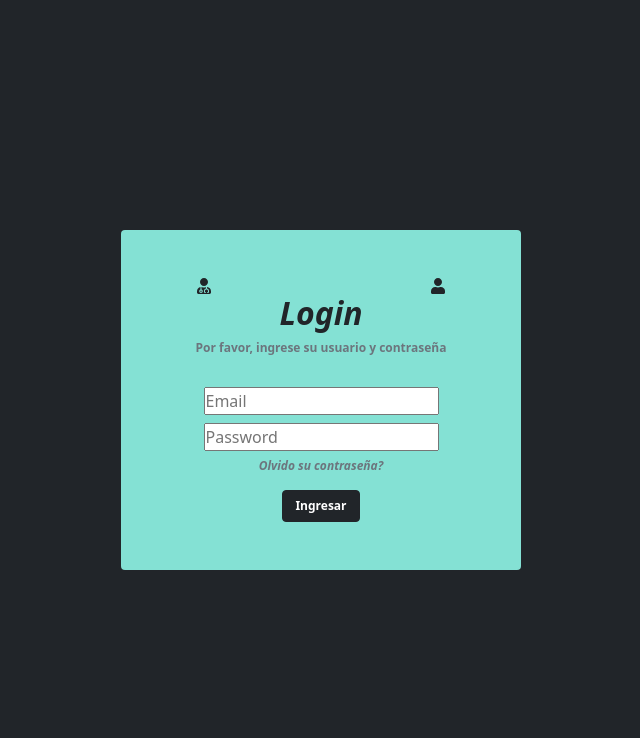
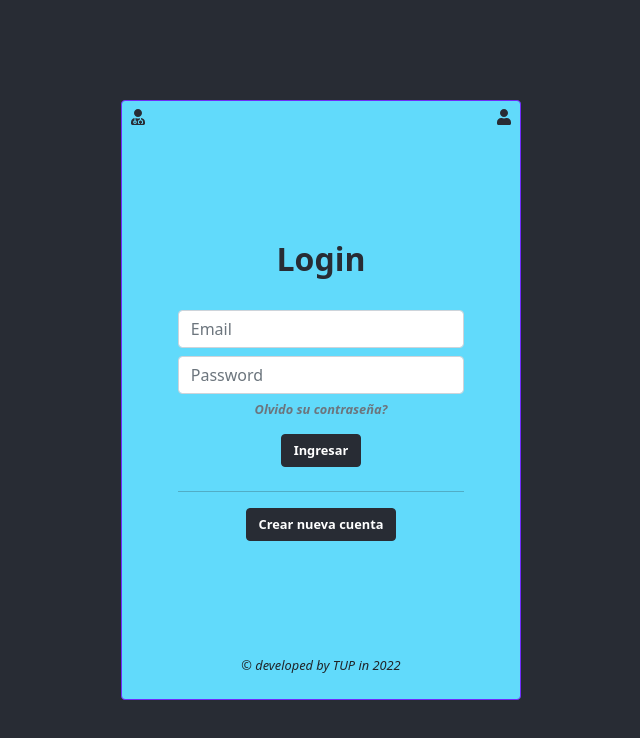
Before and after one commit to BaltazarG/tpi-react, a React (Create React App) app: page / in a window 1280 px wide. Shown: the top 738 px of the page, without its empty margins (319-959 px from the left). Built offline with nearby package versions, Linux system fonts and the light colour scheme.

Commit message:
login page ui finished and validations started

```diff
--- a/package.json
+++ b/package.json
@@ -11,6 +11,7 @@
     "react-dom": "^18.1.0",
     "react-icons": "^4.3.1",
     "react-scripts": "5.0.1",
+    "sass": "^1.51.0",
     "web-vitals": "^2.1.4"
   },
   "scripts": {
--- a/src/App.css
+++ b/src/App.css
@@ -1,3 +1,3 @@
-.full-width {
+.app {
   min-height: 100vh;
 }
--- a/src/App.js
+++ b/src/App.js
@@ -3,7 +3,7 @@ import Login from "./components/Login";
 
 function App() {
   return (
-    <div className="full-width d-flex justify-content-center align-items-center bg-dark">
+    <div className="app d-flex justify-content-center align-items-center bg-dark">
       <Login />
     </div>
   );
--- /dev/null
+++ b/src/components/ErrorMessage.css
@@ -0,0 +1,2 @@
+.message {
+}
--- /dev/null
+++ b/src/components/ErrorMessage.jsx
@@ -0,0 +1,14 @@
+import React from "react";
+import "./ErrorMessage.css";
+
+const ErrorMessage = () => {
+  return (
+    <div className="message  w-75 rounded pt-3">
+      <p className="text-danger text-center fw-bold">
+        El campo email es requerido
+      </p>
+    </div>
+  );
+};
+
+export default ErrorMessage;
--- a/src/components/Login.css
+++ b/src/components/Login.css
@@ -1,7 +1,12 @@
+@import url("https://fonts.googleapis.com/css2?family=Montserrat:ital,wght@1,500&display=swap");
 .box-size {
   width: 400px;
-  height: auto;
+  min-height: 600px;
 }
 .paragraph {
-  font-size: 12px;
+  font-size: 0.8rem;
 }
+
+.fst-montserrat {
+  font-family: "Montserrat", sans-serif;
+}
--- a/src/components/Login.jsx
+++ b/src/components/Login.jsx
@@ -1,28 +1,84 @@
 import "./Login.css";
 import { FaUserMd, FaUser } from "react-icons/fa";
+import { useState } from "react";
+import ErrorMessage from "./ErrorMessage";
+
+const initialForm = {
+  email: "",
+  password: "",
+};
+
 const Login = () => {
+  const [form, setForm] = useState(initialForm);
+  const [emailError, setEmailError] = useState(false);
+  const [passwordError, setPasswordError] = useState(false);
+
+  const handleForm = (e) => {
+    setForm({
+      ...form,
+      [e.target.name]: e.target.value,
+    });
+  };
+
+  const validations = (e) => {
+    // const regEmail =
+    //   '/^(([^<>()[].,;:s@"]+(.[^<>()[].,;:s@"]+)*)|(".+"))@(([^<>()[].,;:s@"]+.)+[^<>()[].,;:s@"]{2,})$/i';
+    // if (regEmail.test(form.email)) {
+    //   setEmailError(true);
+    // }
+  };
+
+  const handleSubmit = (e) => {
+    validations();
+    e.preventDefault();
+  };
   return (
-    <div className="bg-primary box-size d-flex justify-content-center align-items-center flex-column py-5 rounded ">
-      <div className="text-center">
-        <div className="d-flex justify-content-between">
+    <div className="bg-primary box-size d-flex justify-content-between align-items-center flex-column p-2 rounded border border-secondary">
+      <div className="d-flex justify-content-between w-100 text-dark">
         <FaUserMd />
         <FaUser />
       </div>
-        <h2 className="fs-2 fw-bold fst-italic">Login</h2>
-        <h4 className="paragraph fw-bold text-secondary">
-          Por favor, ingrese su usuario y contraseña
-        </h4>
-      </div>
-      <form className="d-flex flex-column justify-content-center align-items-center gap-2 mt-4">
-        <input type="email" placeholder="Email" />
-        <input type="password" placeholder="Password" />
-        <h4 className="paragraph fw-bold text-secondary fst-italic">
+      <div className="d-flex flex-column justify-content-center align-center w-75">
+        <h2 className="fw-bold text-dark text-center">Login</h2>
+        <form
+          className="d-flex flex-column justify-content-center align-items-center gap-2 mt-4"
+          onSubmit={handleSubmit}
+        >
+          <input
+            type="email"
+            placeholder="Email"
+            className="form-control"
+            onChange={handleForm}
+            name="email"
+          />
+          <input
+            type="password"
+            placeholder="Password"
+            className="form-control"
+            name="password"
+            onChange={handleForm}
+          />
+          <h4 className="paragraph fw-bold text-muted fst-italic">
             Olvido su contraseña?
           </h4>
           <button className="btn btn-dark fw-bold paragraph" type="submit">
             Ingresar
           </button>
+          <div className="w-100 d-flex justify-content-center flex-column align-items-center">
+            <hr className="w-100" />
+            <button className="btn btn-dark fw-bold paragraph" type="submit">
+              Crear nueva cuenta
+            </button>
+          </div>
         </form>
+      </div>
+      {emailError && <ErrorMessage />}
+
+      <div>
+        <p className="fst-italic paragraph montserrat">
+          © developed by TUP in 2022{" "}
+        </p>
+      </div>
     </div>
   );
 };
--- /dev/null
+++ b/src/custom.scss
@@ -0,0 +1,11 @@
+$theme-colors: (
+  "primary": #61dafb,
+  "secondary": #712cf9,
+  "info": #0050c9,
+  "warning": #e2e8f0,
+  "dark": #282c34,
+  "light": #e2e8f0,
+  "danger": #dc3545,
+);
+
+@import "~bootstrap/scss/bootstrap";
--- a/src/index.css
+++ b/src/index.css
@@ -3,7 +3,3 @@
   padding: 0;
   margin: 0;
 }
-
-.bg-primary {
-  background-color: #84e1d4 !important;
-}
--- a/src/index.js
+++ b/src/index.js
@@ -1,6 +1,6 @@
 import React from "react";
 import ReactDOM from "react-dom/client";
-import "bootstrap/dist/css/bootstrap.css";
+import "../src/custom.scss";
 import "./index.css";
 import App from "./App";
 
```
Also changed, not shown: 1 other file (tests, documents, lock files or other folders). Lines whose indentation alone changed are shown as unchanged.
